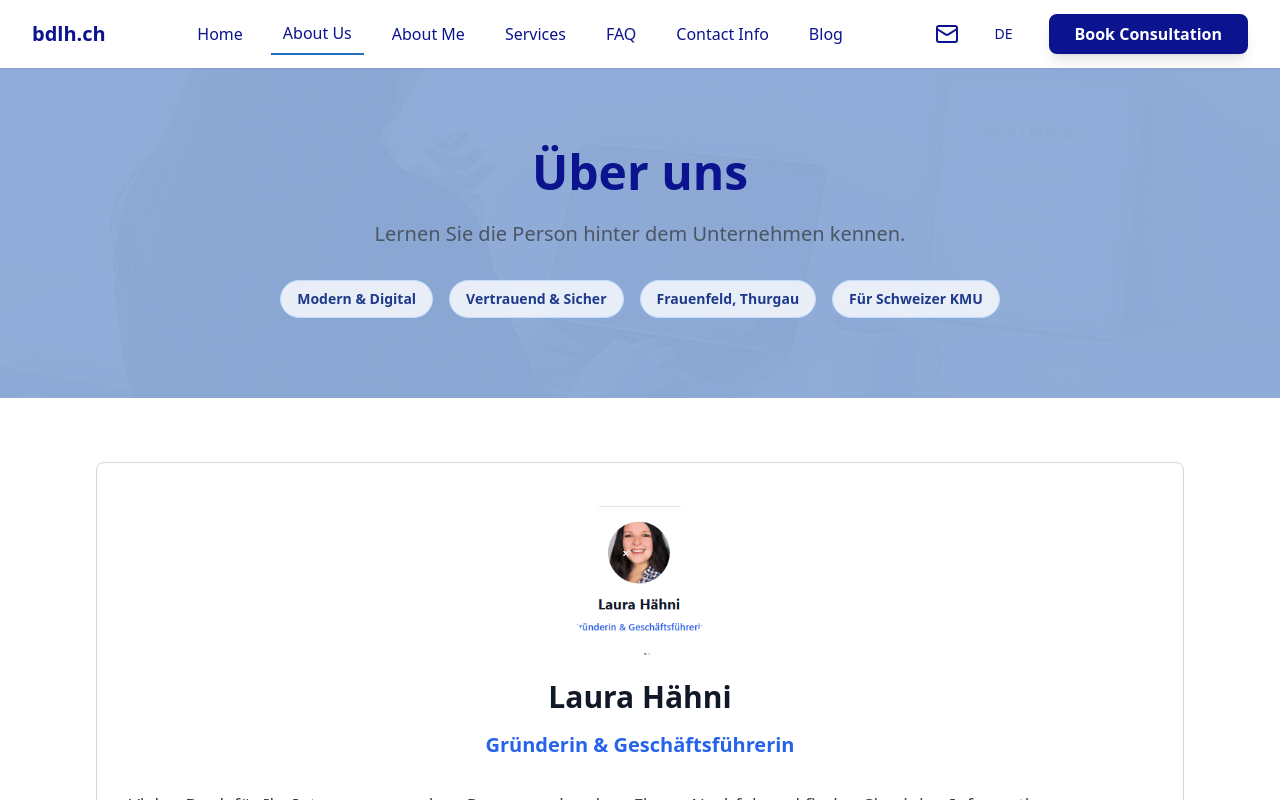
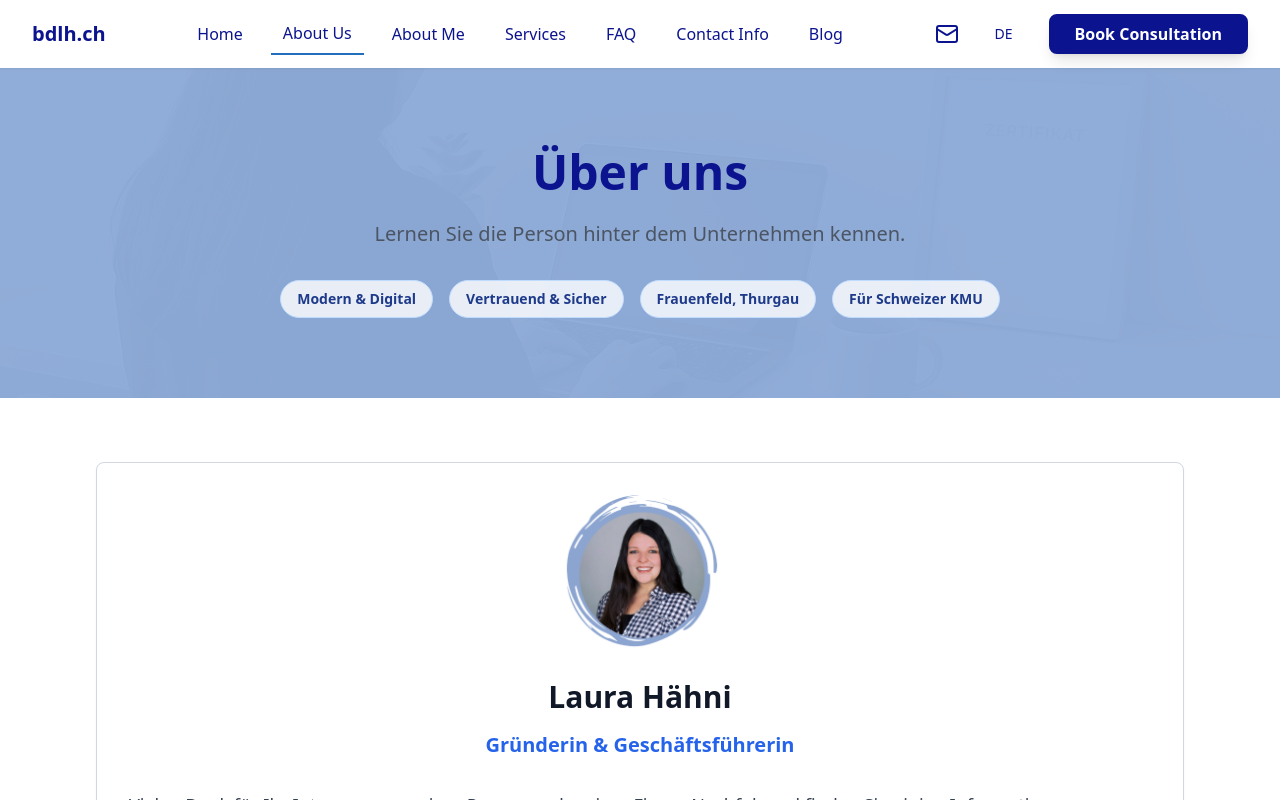
Before and after one commit to SensaiXo/haehni-virtuell-shop, a React (Vite) app: page /ueber-uns in a window 1280 px wide. Shown: the top 800 px of the page. Built offline with nearby package versions, Linux system fonts and the light colour scheme.

Commit message:
Update About Us page image
Replaced the image on the About Us page with the same image used on the homepage for Laura Hähni.

```diff
--- a/src/pages/UeberUns.tsx
+++ b/src/pages/UeberUns.tsx
@@ -49,7 +49,7 @@ const UeberUns = () => {
               <div className="text-center mb-8">
                 <div className="w-40 h-40 rounded-full overflow-hidden mx-auto mb-6">
                   <img
-                    src="/lovable-uploads/3108e62c-f0d0-44d0-b0d8-1c11acaca09f.png"
+                    src="/lovable-uploads/bcba4a70-2042-41ab-b00e-dbebaf65b148.png"
                     alt="Laura Hähni portrait - About Me"
                     className="w-full h-full object-cover"
                   />
```
